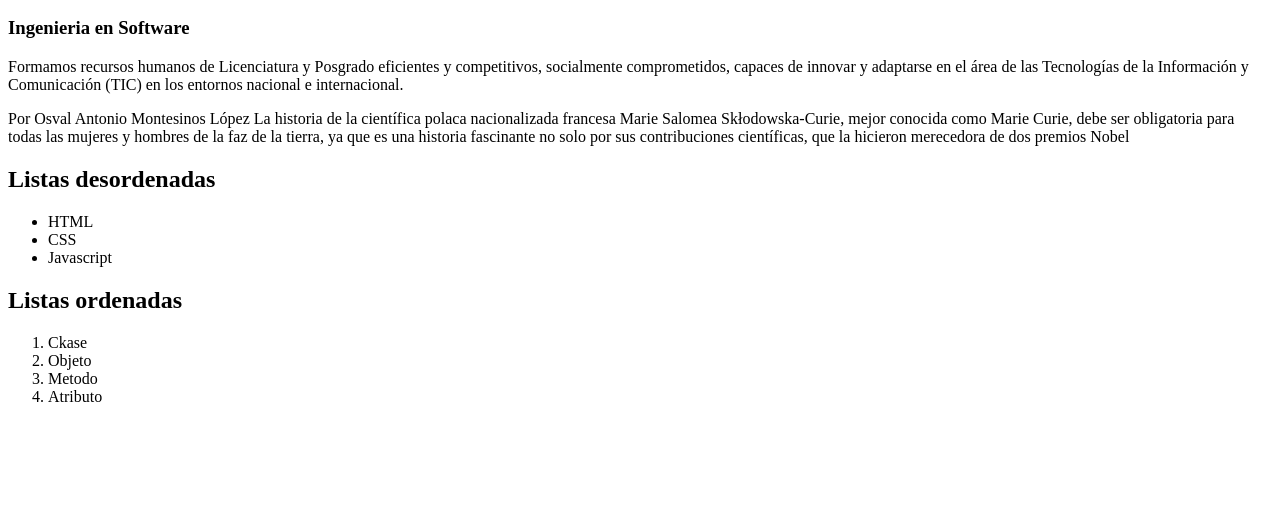
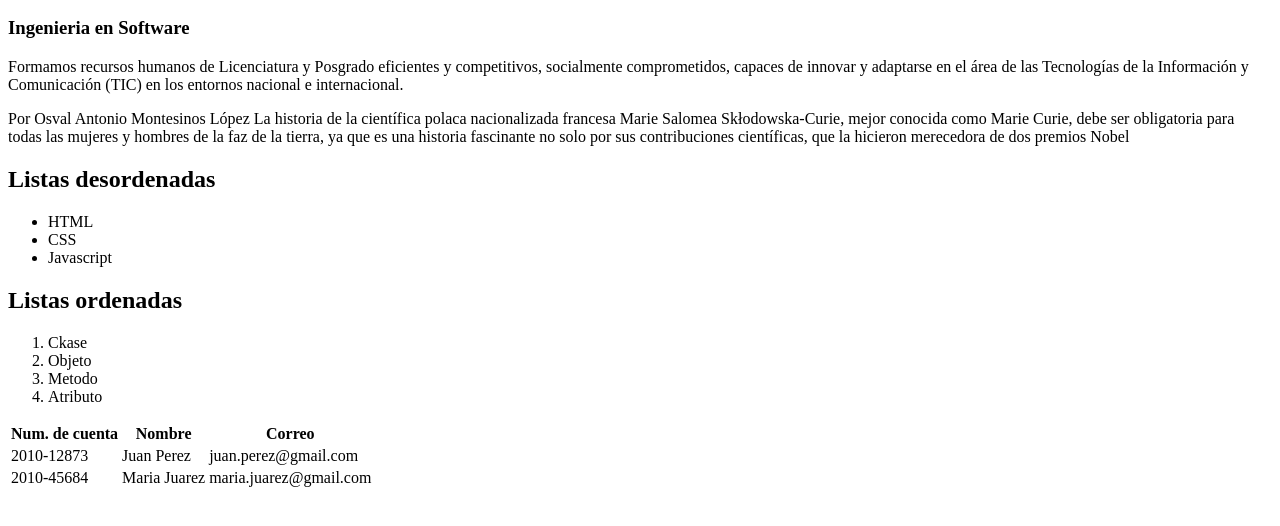
Before and after one commit to MrSoniccx/-01-Elementos-HTML, a plain HTML site: page index.html in a window 1280 px wide. Shown: the part 96-622 px from the top of the page. Drawn offline with Linux system fonts and the light colour scheme.

Commit message:
Agregamos tablas

```diff
--- a/index.html
+++ b/index.html
@@ -24,5 +24,24 @@
         <li>Metodo</li>
         <li>Atributo</li>
     </ol>
+
+    <table>
+        <tr>
+            <th>Num. de cuenta</th>
+            <th>Nombre</th>
+            <th>Correo</th>
+        </tr>
+        <tr>
+            <td>2010-12873</td>
+            <td>Juan Perez</td>
+            <td>juan.perez@gmail.com</td>
+        </tr>
+        <tr>
+            <td>2010-45684</td>
+            <td>Maria Juarez</td>
+            <td>maria.juarez@gmail.com</td>
+        </tr>
+
+    </table>
 </body>
 </html>
```
